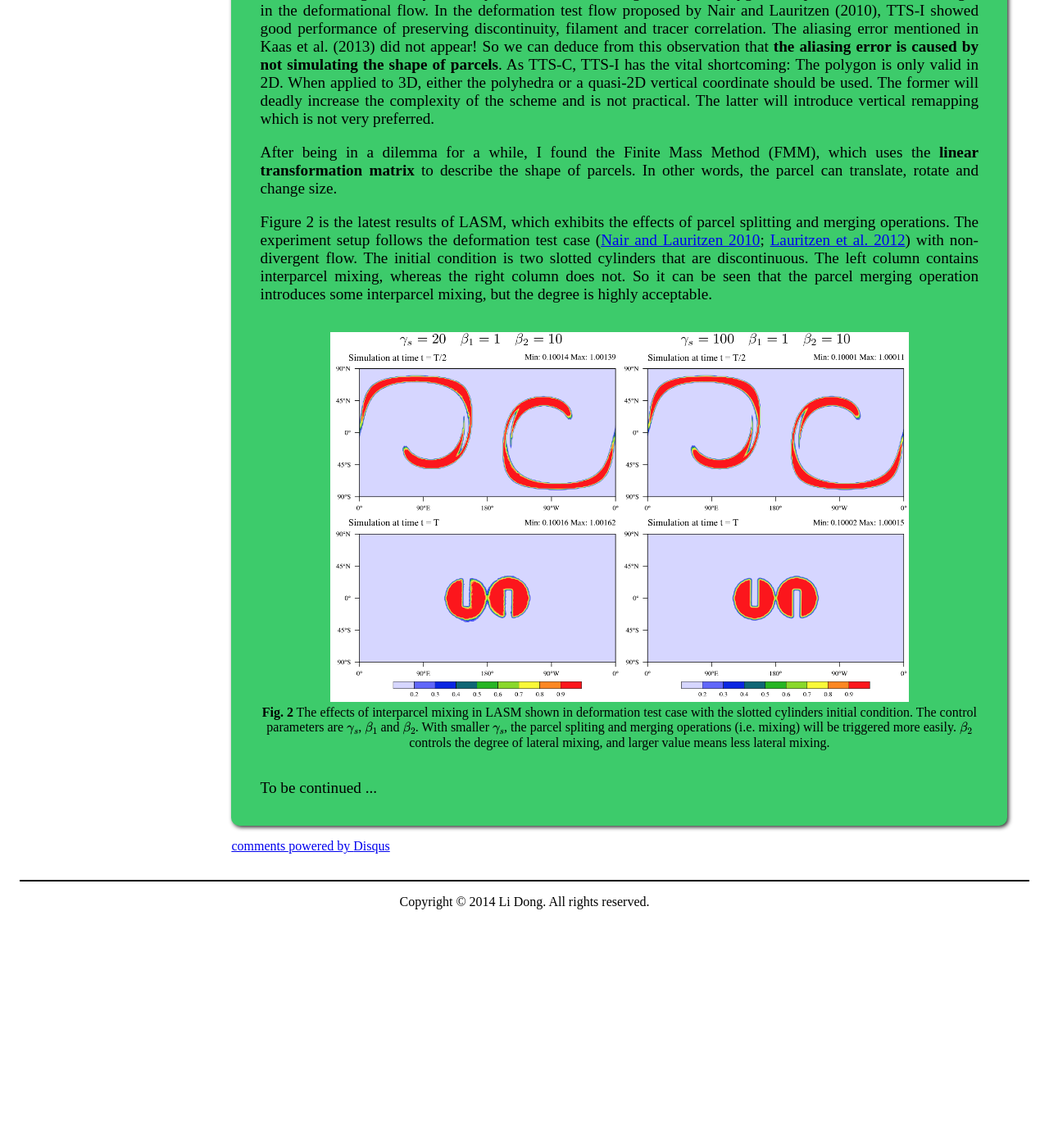
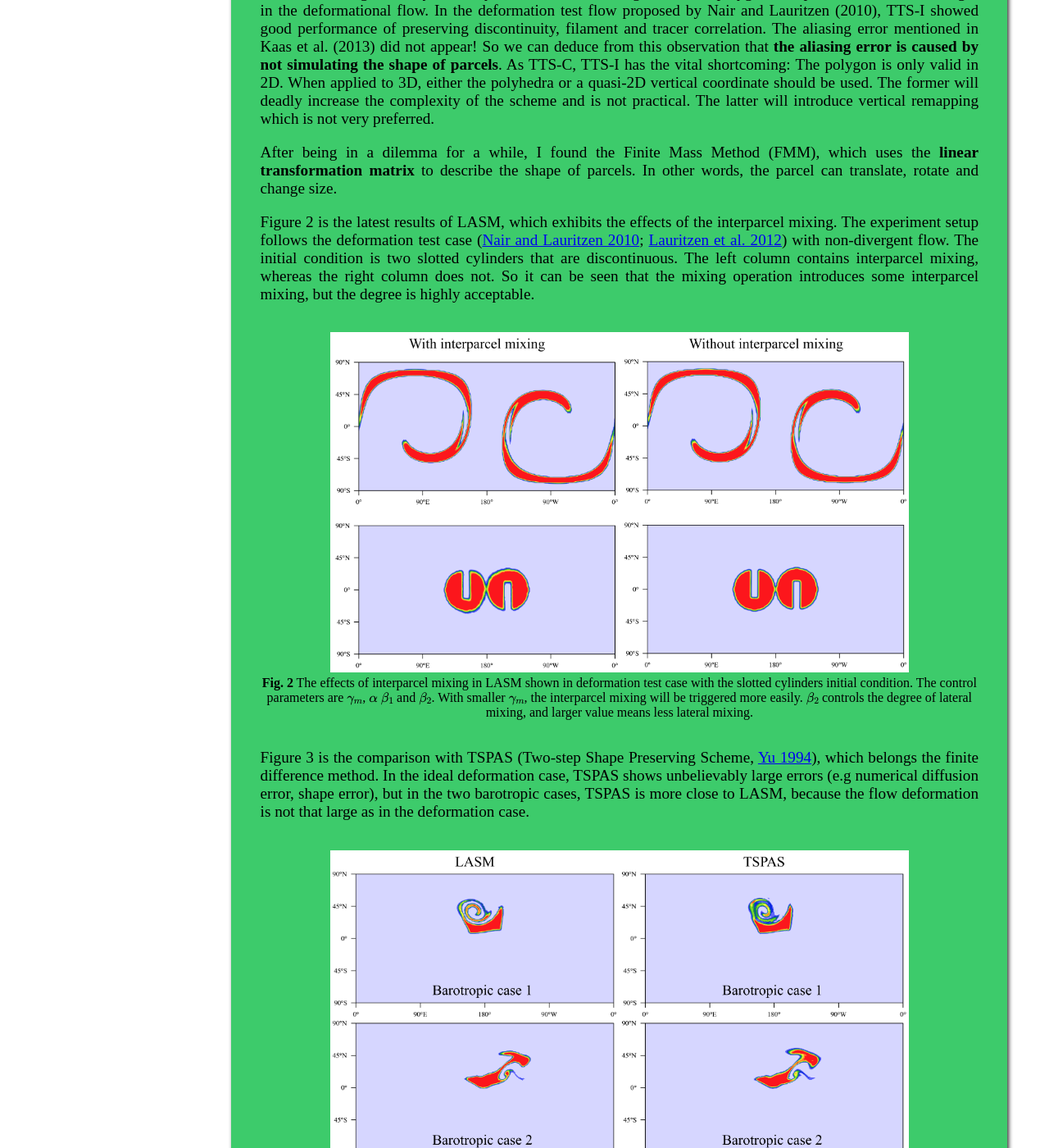
Before and after one commit to dongli/dongli, a Jekyll site: the page built from research.html, in a window 1280 px wide and 1400 px high, scrolled down 1375 px. Shown: the whole window at 82% size. Built offline with Jekyll 4.4.1, drawn with Linux system fonts in a browser that asks for light colours; formulas are drawn with MathJax 3; comment, search, counter and statistics services are not loaded; before the commit the page ends 2524 px from its top, so only the background shows below that; some of the changed text lies outside the part shown.

Commit message:
Update figures and research page

```diff
--- a/plan.html
+++ b/plan.html
@@ -32,3 +32,6 @@ title: Current Plan
         <img src="assets/pictures/packman_demo.png" style="width:60%">
     </figure>
 </article>
+<article>
+    <h1>Geoscientific modeling toolkit</h1>
+</article>
--- a/research.html
+++ b/research.html
@@ -92,26 +92,47 @@ title: Research
     </p>
     <p>
         Figure 2 is the latest results of LASM, which exhibits the effects of
-        parcel splitting and merging operations. The experiment setup follows
+        the interparcel mixing. The experiment setup follows
         the deformation test case (<a href="http://www.sciencedirect.com/science/article/pii/S0021999110004511">Nair and Lauritzen 2010</a>; <a
         href="http://www.geosci-model-dev-discuss.net/5/189/2012/gmdd-5-189-2012.html">Lauritzen et al.
         2012</a>) with non-divergent flow. The initial condition is two
         slotted cylinders that are discontinuous. The left column contains
         interparcel mixing, whereas the right column does not. So it can be
-        seen that the parcel merging operation introduces some interparcel
+        seen that the mixing operation introduces some interparcel
         mixing, but the degree is highly acceptable.
         <figure>
             <img src="assets/pictures/mix_vs_not_mix.png" style="width:80%">
             <figcaption>
                 <b>Fig. 2</b> The effects of interparcel mixing in LASM shown
                 in deformation test case with the slotted cylinders initial
-                condition. The control parameters are \(\gamma_s\),
-                \(\beta_1\) and \(\beta_2\). With smaller \(\gamma_s\), the
-                parcel spliting and merging operations (i.e. mixing) will be
-                triggered more easily. \(\beta_2\) controls the degree of
-                lateral mixing, and larger value means less lateral mixing.
+                condition. The control parameters are \(\gamma_m\), \(\alpha\)
+                \(\beta_1\) and \(\beta_2\). With smaller \(\gamma_m\), the
+                interparcel mixing will be triggered more easily. \(\beta_2\)
+                controls the degree of lateral mixing, and larger value means
+                less lateral mixing.
             </figcaption>
         </figure>
     </p>
+    <p>
+        Figure 3 is the comparison with TSPAS (Two-step Shape Preserving
+        Scheme, <a
+        href="http://link.springer.com/article/10.1007%2FBF02658169">Yu
+        1994</a>), which belongs the finite difference method. In the ideal
+        deformation case, TSPAS shows unbelievably large errors (e.g numerical
+        diffusion error, shape error), but in the two barotropic cases, TSPAS
+        is more close to LASM, because the flow deformation is not that large
+        as in the deformation case.
+        <figure>
+            <img src="assets/pictures/compare_with_tspas.png" style="width:80%">
+            <figcaption>
+                <b>Fig. 3</b> Comparison between LASM and TSPAS.
+            </figcaption>
+        </figure>
+    </p>
+    <p>
+        The interparcel mixing in LASM is <b>adaptive</b> to the flow so that the
+        mixing is triggered only where the linear deformation approximation of
+        the parcel shape will be violated.
+    </p>
 	<p>To be continued ...</p>
 </article>
```
Also changed, not shown: assets/pictures/compare_with_tspas.png (added), assets/pictures/mix_vs_not_mix.png.
